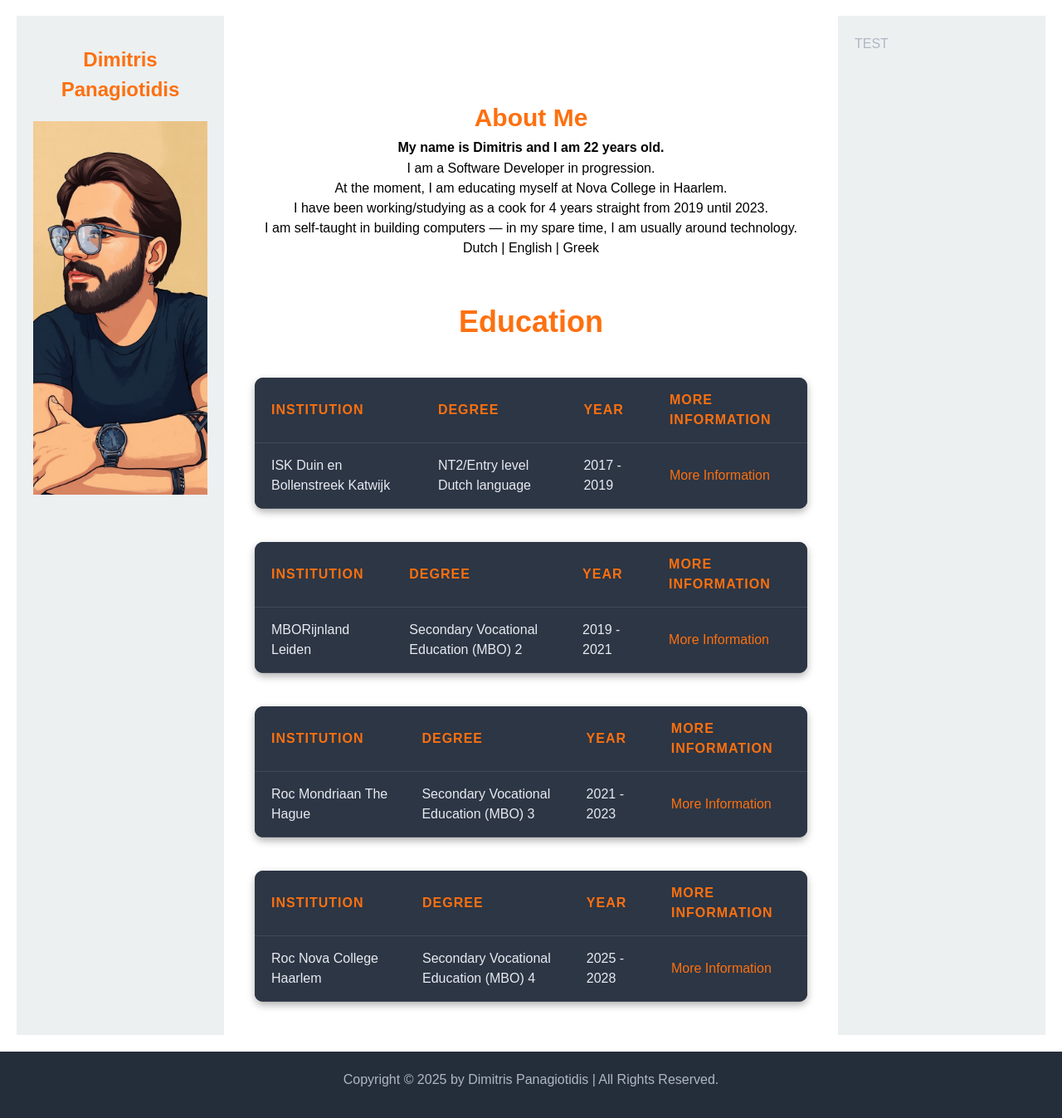
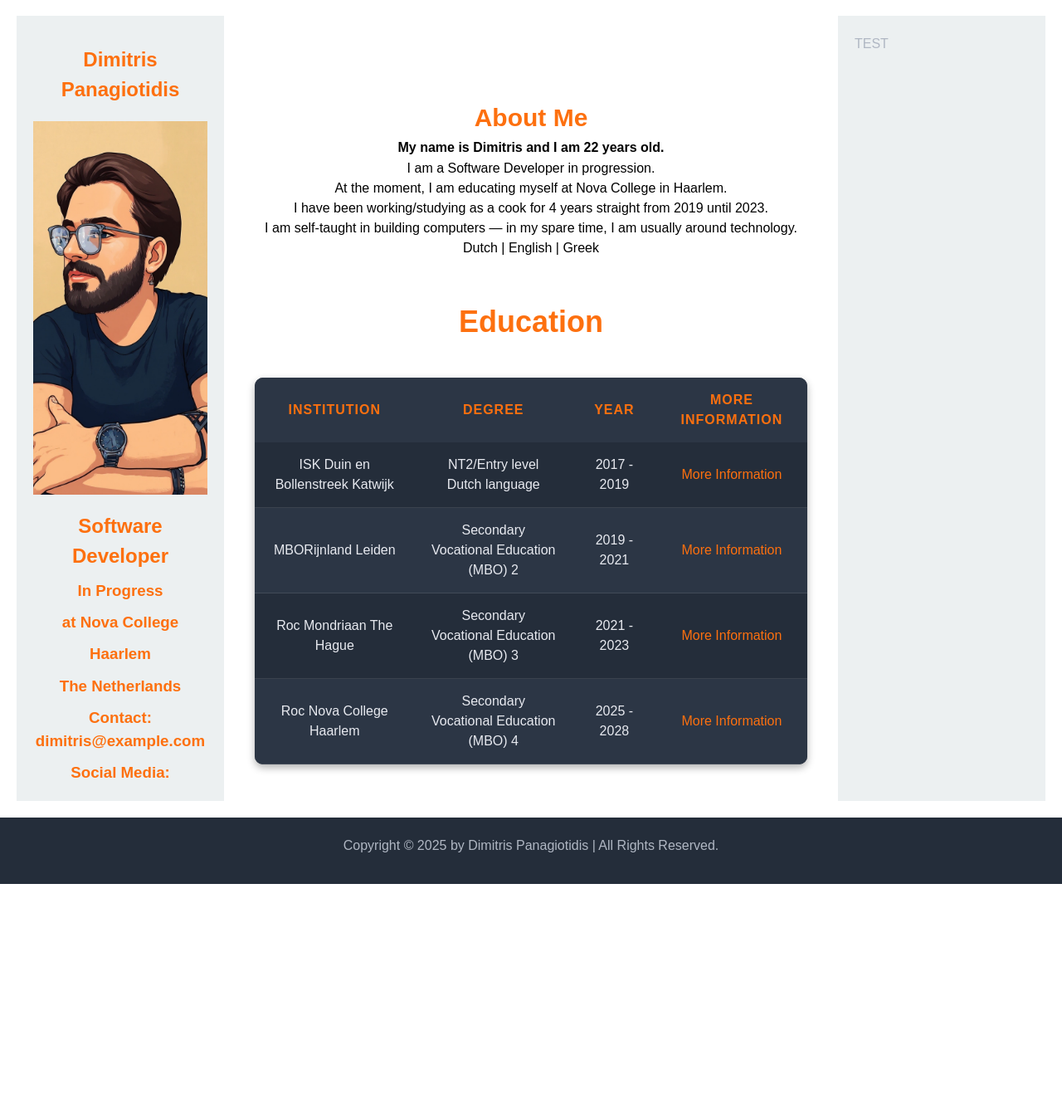
Before and after one commit to DimitriosPanagiotidis/Portfolio, a PHP site: page / in a window 1280 px wide. Shown: the part 71-1418 px from the top of the page at 83% size. After the commit the page ends 1136 px from the top, so only its background shows below. Run offline with PHP 8.4, Linux system fonts and the light colour scheme; data comes from the database, SQL or seed files in the repository; data that the repository does not hold is empty.

Commit message:
restyled the table section and corrected it to be centered

```diff
--- a/www/index.php
+++ b/www/index.php
@@ -33,8 +33,14 @@ $educations = mysqli_fetch_all($result, MYSQLI_ASSOC);
             <aside class="sidebar-left">
                 <h1>Dimitris Panagiotidis</h1>
                 <img src="./images/Dimitris_cartoon.png" alt="Dimitris Panagiotidis">
+                <h2>Software Developer</h2>
+                <h3>In Progress</h3>
+                <h3>at Nova College</h3>
+                <h3>Haarlem</h3>
+                <h3>The Netherlands</h3>
+                <h3>Contact: dimitris@example.com</h3>
+                <h3>Social Media:</h3>
                 </aside>
-
             <main class="intro">
                 <!-- BEGIN OF ABOUT ME  -->
                 <section id="about" class="about">
@@ -55,22 +61,26 @@ $educations = mysqli_fetch_all($result, MYSQLI_ASSOC);
                 <!-- BEGIN OF EDUCATION -->
                 <section id="education" class="education">
                     <h2>Education</h2>
-                    <?php foreach ($educations as $education): ?>
                     <table>
+                        <thead>
                             <tr>
                                 <th scope="col">Institution</th>
                                 <th scope="col">Degree</th>
                                 <th scope="col">Year</th>
                                 <th scope="col">More Information</th>
                             </tr>
+                        </thead>
+                        <tbody>
+                            <?php foreach ($educations as $education): ?>
                                 <tr>
                                     <td><?php echo $education['school_name']; ?></td>
                                     <td><?php echo $education['difficulty']; ?></td>
                                     <td><?php echo $education['start_year']; ?> - <?php echo $education['end_year'] ?></td>
                                     <td><a href="education-details.php?id=<?php echo $education['id'] ?>">More Information</a></td>
                                 </tr>
+                            <?php endforeach; ?>
+                        </tbody>
                     </table>
-                    <?php endforeach; ?>
                 </section>
             </main>
                     <!--RIGHT SIDEBAR  -->
--- a/www/style.css
+++ b/www/style.css
@@ -103,6 +103,13 @@ header.header h1 {
   color: #fd700f;
   margin-top: 15px;
 }
+.sidebar-left h2,
+h3 {
+  text-align: center;
+  color: #fd700f;
+  margin-top: 10px;
+}
+
 .sidebar-left img {
   width: 400px;
   height: auto;
@@ -160,9 +167,9 @@ header.header h1 {
 }
 
 .education th,
-td {
+.education td {
   padding: 15px 20px;
-  text-align: left;
+  text-align: center;
 }
 
 .education th {
@@ -171,19 +178,22 @@ td {
   font-weight: bold;
   text-transform: uppercase;
   letter-spacing: 1px;
-  justify-content: space-between;
-  text-align: left;
+  text-align: center;
 }
 
-.education tr {
+.education tbody tr {
   border-bottom: 1px solid rgba(255, 255, 255, 0.1);
 }
 
-.education tr:nth-child(even) {
+.education tbody tr:nth-child(even) {
   background-color: #2c3645;
 }
 
-.education tr:hover {
+.education tbody tr:nth-child(odd) {
+  background-color: #242d3a;
+}
+
+.education tbody tr:hover {
   background-color: #3a4658;
   transition: background-color 0.3s ease;
 }
```
Lines whose indentation alone changed are shown as unchanged.
